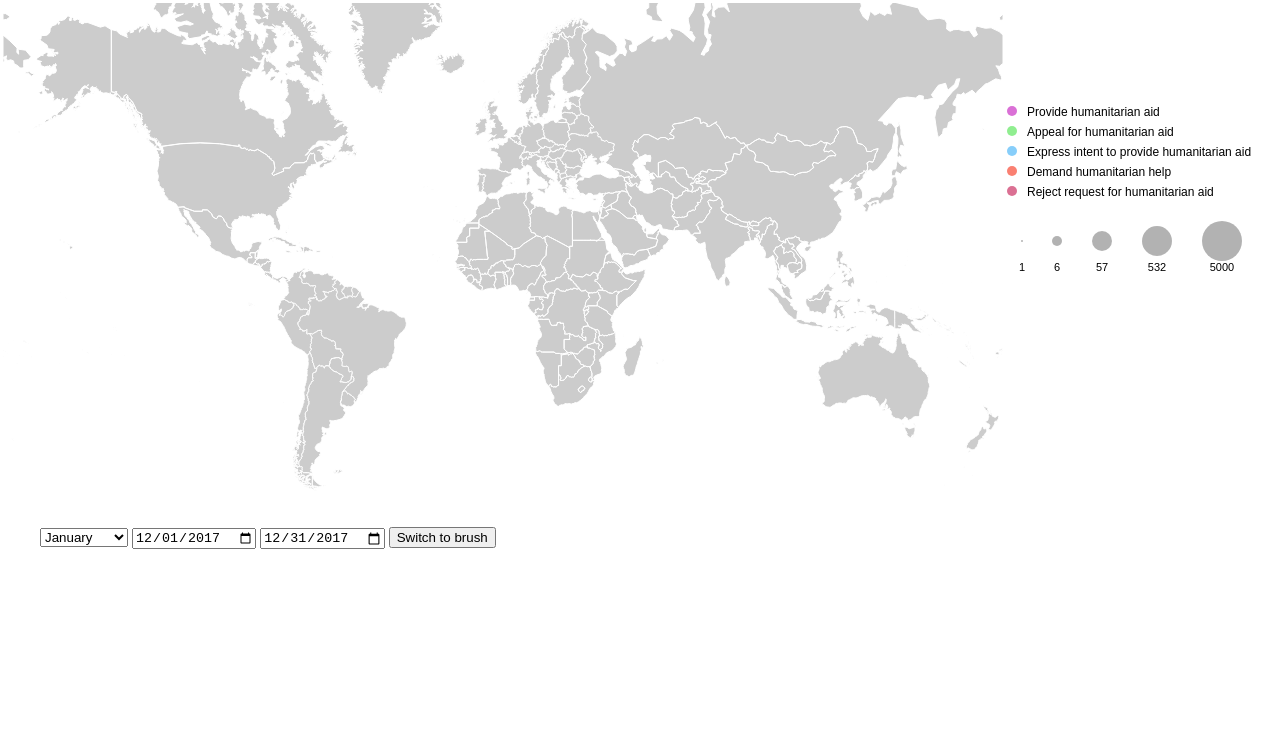
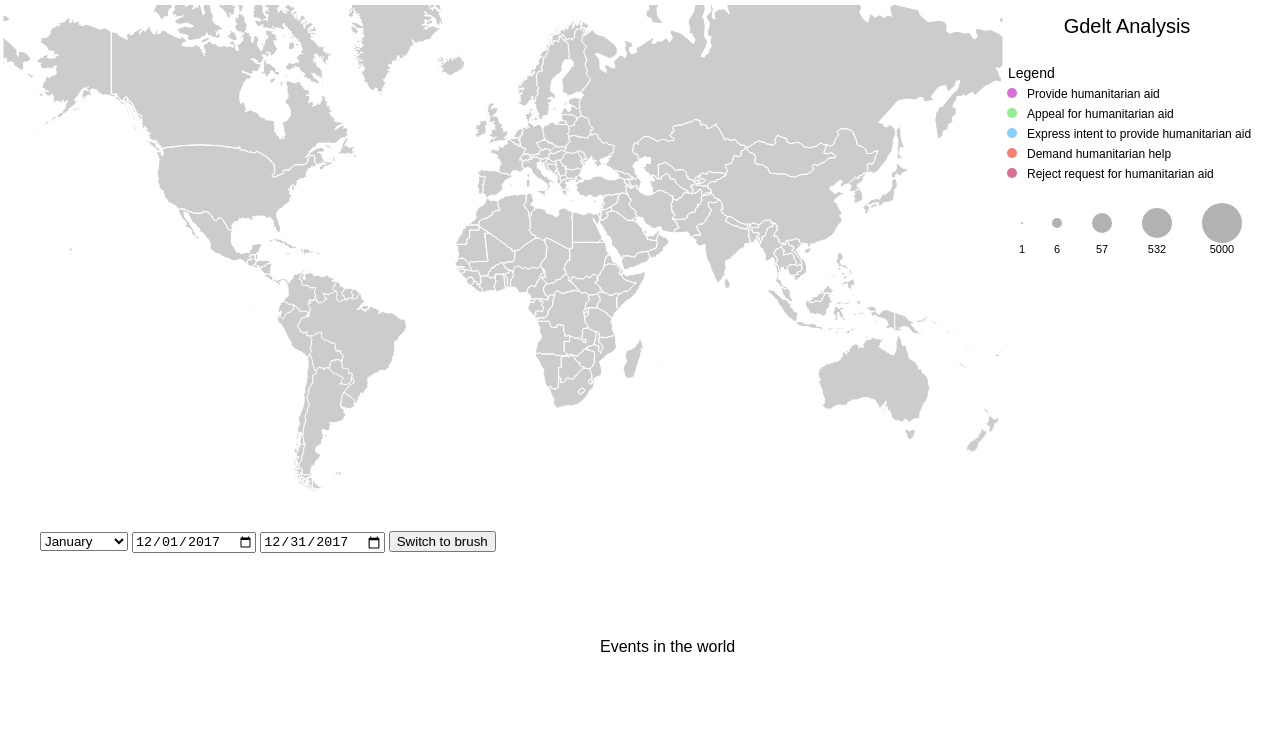
Before and after one commit to thaiantt/Gdelt, a plain HTML site: page index.html in a window 1280 px wide. Drawn offline with nearby package versions, Linux system fonts and the light colour scheme.

Commit message:
Added count

```diff
--- a/index.html
+++ b/index.html
@@ -43,6 +43,14 @@
     </tr>
 </table>
 
+<div id="allCount">
+    <div id="count">
+        <span id="countNb"></span><br>
+        Events in the world
+    </div>
+
+</div>
+
 
 
 <script src="//d3js.org/d3.v4.js"></script>
--- a/script.js
+++ b/script.js
@@ -41,9 +41,26 @@ console.log(dataCircle);
 
 function plotLegend(colorsLegend) {
     console.log(colorsLegend);
+    let ref = 80;
     let svg = d3.select("#legend")
         .append("svg")
-        .attr("height", 300);
+        .attr("height", 500);
+
+    svg.append("text")
+        .attr("class", "title")
+        .attr("x", 120)
+        .attr("y", 30)
+        .attr("font-family", "sans-serif")
+        .attr("font-size", "20px")
+        .style("text-anchor", "middle")
+        .text("Gdelt Analysis");
+
+    svg.append("text")
+        .attr("x", 1)
+        .attr("y", ref - 5)
+        .attr("font-family", "sans-serif")
+        .attr("font-size", "14px")
+        .text("Legend");
 
     svg.selectAll(".legendColor")
         .data(colorsLegend).enter()
@@ -51,7 +68,7 @@ function plotLegend(colorsLegend) {
         .attr("class", "legendColor")
         .attr("cx", 5)
         .attr("cy", function (d, i) {
-            return 10 + i * 20;
+            return ref + 10 + i * 20;
         })
         .attr("r", 5)
         .style("fill", function (d) {
@@ -65,7 +82,7 @@ function plotLegend(colorsLegend) {
         .attr("class", "legendText")
         .attr("x", 20)
         .attr("y", function (d, i) {
-            return 15 + i * 20;
+            return ref + 15 + i * 20;
         })
         .attr("font-family", "sans-serif")
         .attr("font-size", "12px")
@@ -80,7 +97,7 @@ function plotLegend(colorsLegend) {
         .attr("cx", function (d, i) {
             return 15 + i * (30 + d.size) ;
         })
-        .attr("cy", 140)
+        .attr("cy", ref + 140)
         .attr("opacity", 0.3)
         .attr("r", function (d, i) {
             return d.size;
@@ -93,7 +110,7 @@ function plotLegend(colorsLegend) {
         .attr("x", function (d, i) {
             return 15 + i * (30 + d.size) ;
         })
-        .attr("y", 170)
+        .attr("y", ref + 170)
         .attr("font-family", "sans-serif")
         .attr("font-size", "11px")
         .style("text-anchor", "middle")
@@ -141,9 +158,12 @@ let calendarStart = document.getElementById("start");
 let startDate = calendarStart.value.replace(/-/g, "");
 calendarStart.addEventListener("change", function () {
     let startVal = this.value.replace(/-/g, "");
+    if(startVal) {
         startDate = startVal;
         console.log("Change start calendar");
         console.log(startVal); //YYY-MM-DD
+        sendRequest("getCountAllByStartByEnd", startDate, endDate)
+    }
 });
 
 // let startDate = calendarStart.value;
@@ -153,9 +173,12 @@ let calendarEnd = document.getElementById("end");
 let endDate = calendarEnd.value.replace(/-/g, "");
 calendarEnd.addEventListener("change", function () {
     let endVal = this.value.replace(/-/g, "");
+    if(endVal) {
         endDate = endVal;
         console.log("Change end calendarr");
         console.log(endVal);
+        sendRequest("getCountAllByStartByEnd", startDate, endDate)
+    }
 });
 // let endDate = calendarEnd.value;
 // console.log(endDate);
@@ -186,7 +209,14 @@ window.addEventListener("load", function () {
         } else if (res["fct"] === "getEventsByBrushByStartByEnd") {
             addBrushedCircles(res["data"], true);
         }
+        else if (res["fct"] === "getCountAllByStartByEnd") {
+            addCount(res["data"]);
+        }
     };
+    mySocket.onopen = function () {
+        sendRequest("getCountAllByStartByEnd", startDate, endDate)
+    }
+
 });
 
 let t;
@@ -657,3 +687,9 @@ function addInfoRegion(data) {
             return colors[d["_id"]];
         });
 }
+
+function addCount(number){
+    let count = document.getElementById("countNb");
+
+    count.innerHTML = number;
+}
--- a/style.css
+++ b/style.css
@@ -73,3 +73,17 @@ svg {
     stroke-width: 1px;
     shape-rendering: crispEdges;
 }
+
+#count {
+    position: absolute;
+    left:600px;
+    top:580px;
+    font-family: sans-serif;
+    text-anchor: middle;
+}
+
+#countNb {
+    font-size: 50px;
+    font-family: sans-serif;
+    text-anchor: middle;
+}
```
Lines whose indentation alone changed are shown as unchanged.
